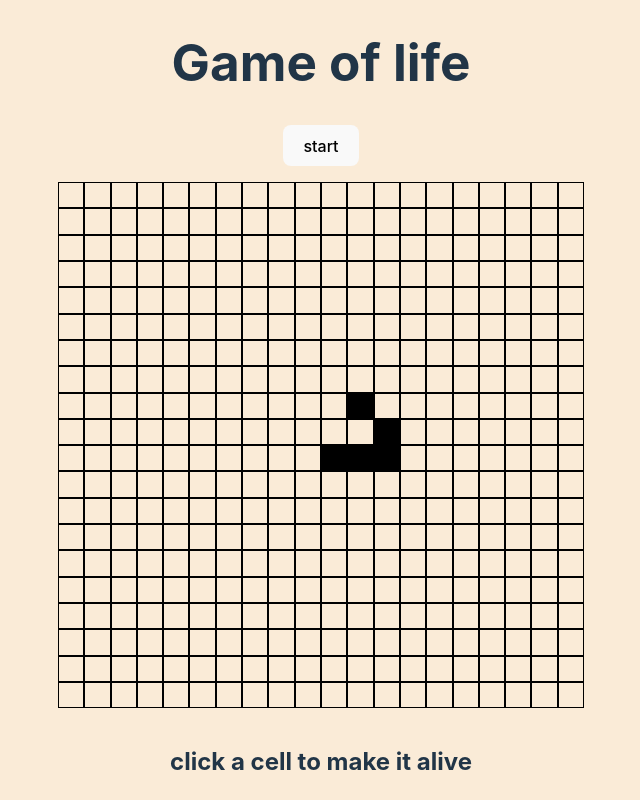
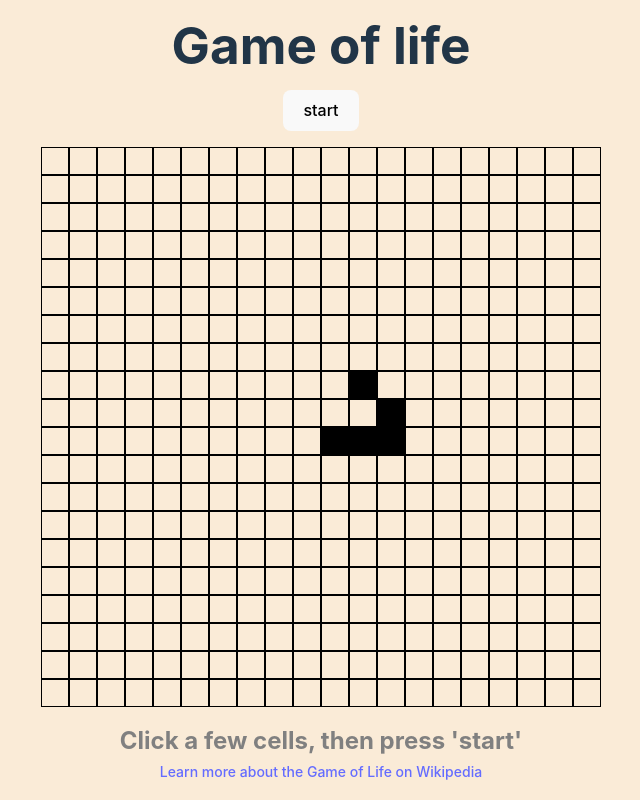
Before and after one commit to yuvalShalgi227/life1, a React (Vite) app: page / in a window 1280 px wide. Shown: the whole page, without its empty margins (319-959 px from the left). Built offline with nearby package versions, Linux system fonts and the light colour scheme.

Commit message:
more details

```diff
--- a/src/App.scss
+++ b/src/App.scss
@@ -25,6 +25,9 @@ body {
   .title-wrapper {
     //width: 100%;
     //background-color: chocolate;
+    h1 {
+      margin: 1rem;
+    }
   }
 
   .grid-wrapper {
@@ -47,6 +50,13 @@ body {
       }
     }
   }
+  .lower-wrapper {
+    h2 {
+      color: grey;
+      margin: 0;
+    }
+    margin-bottom: 1rem;
+  }
 }
 
 @media screen and (max-width: 600px) {
--- a/src/App.tsx
+++ b/src/App.tsx
@@ -28,11 +28,21 @@ const App = () => {
       <div className={"grid-wrapper"}>
         <Grid grid={grid} handleGridClick={handleGridClick} />
       </div>
-      {active ? (
-        <h2>Game of life in running</h2>
-      ) : (
-        <h2>click a cell to make it alive</h2>
-      )}
+      <div className={"lower-wrapper"}>
+        {active ? (
+          <h2>Game of life in running</h2>
+        ) : (
+          <h2>Click a few cells, then press 'start'</h2>
+        )}
+        <a
+          href="https://en.wikipedia.org/wiki/Conway%27s_Game_of_Life"
+          target="_blank"
+          rel="noopener noreferrer"
+          style={{ fontSize: "14px" }}
+        >
+          Learn more about the Game of Life on Wikipedia
+        </a>
+      </div>
     </div>
   );
 };
```
